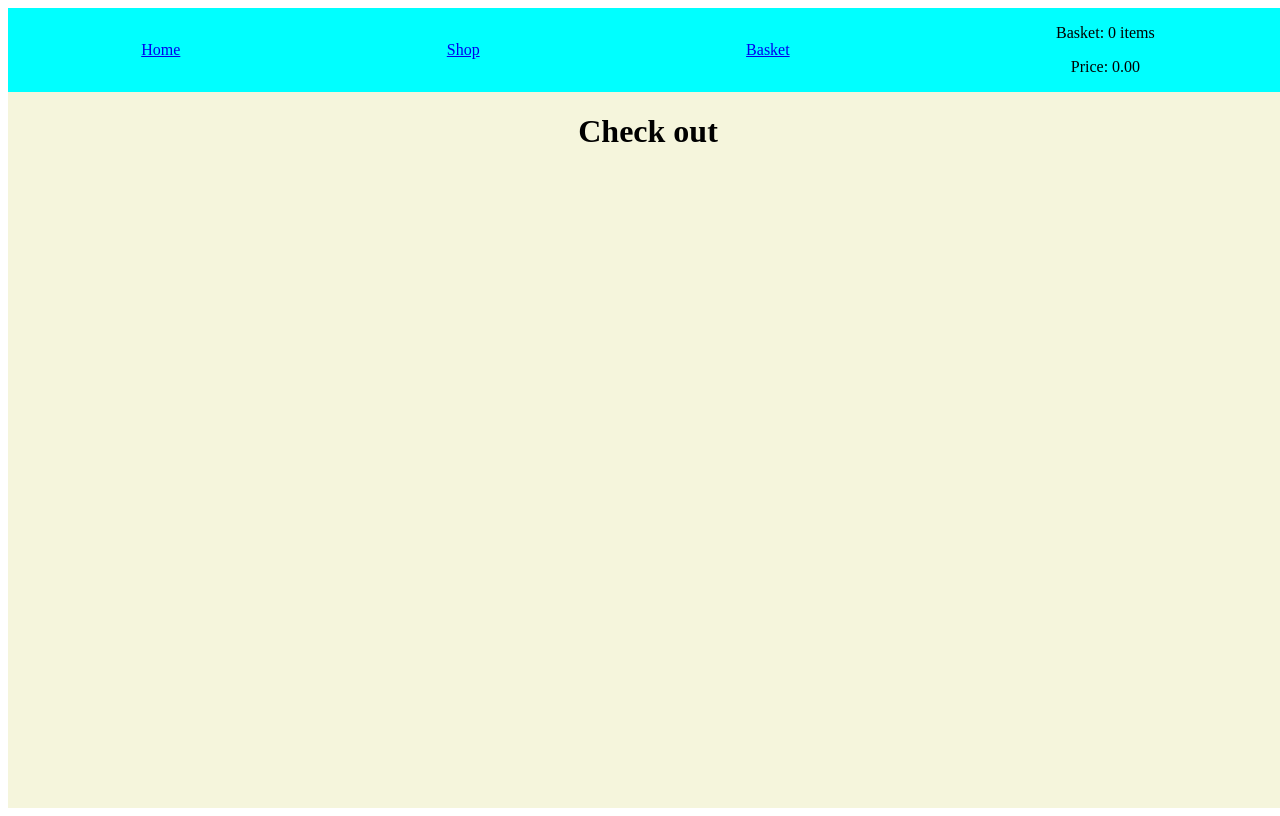
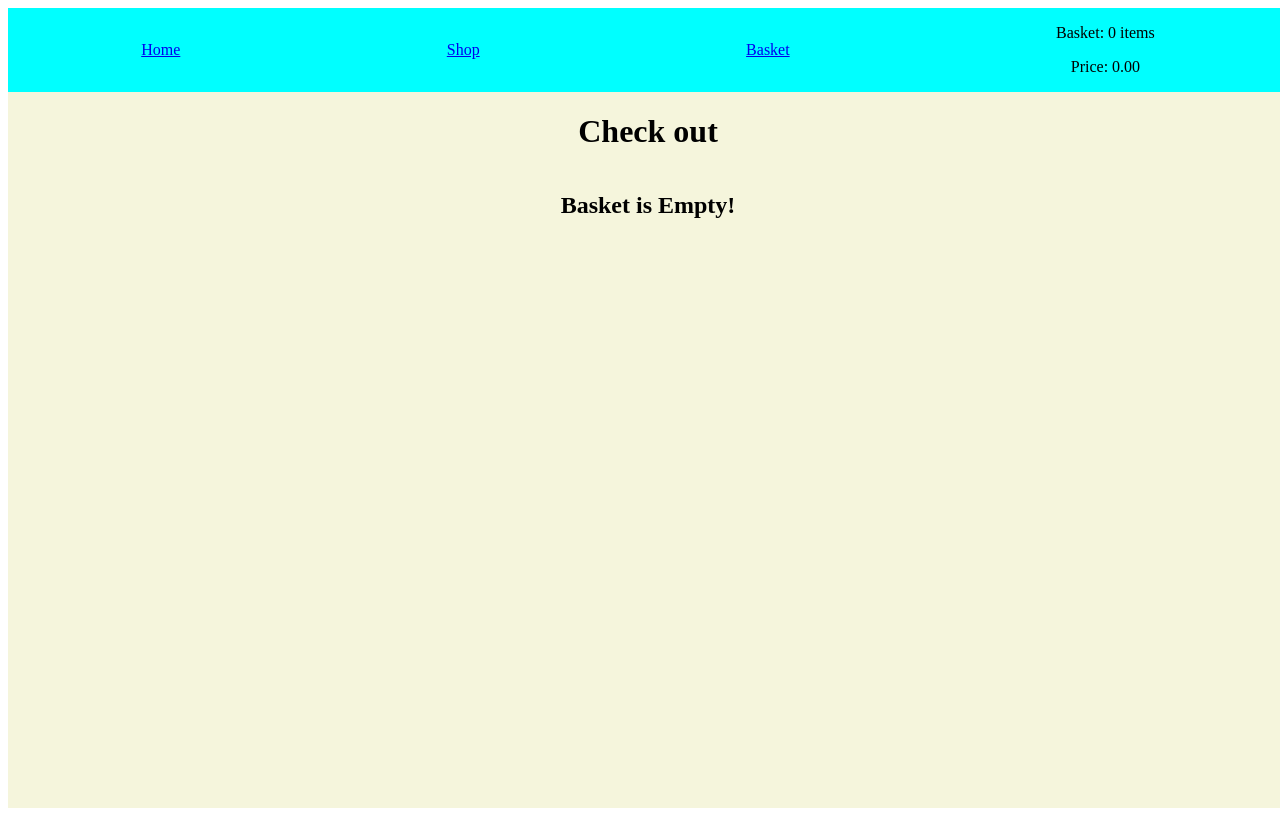
Before and after one commit to dec-gr/odin-shopping-cart, a React (Vite) app: page /basket in a window 1280 px wide. Built offline with nearby package versions, Linux system fonts and the light colour scheme.

Commit message:
Add checkout button to clear basket

```diff
--- a/src/App.jsx
+++ b/src/App.jsx
@@ -35,13 +35,17 @@ function App() {
     }
   }
 
+  function clearBasket() {
+    setBasket([]);
+  }
+
   return (
     <>
       <AppCont>
         <NavBar>
           <MiniBasket basket={basket}></MiniBasket>
         </NavBar>
-        <Outlet context={[basket, handleBasketUpdate]} />
+        <Outlet context={[basket, handleBasketUpdate, clearBasket]} />
         {/* <ProductDetails
           productId={1}
           basket={basket}
--- a/src/components/basket/Basket.jsx
+++ b/src/components/basket/Basket.jsx
@@ -19,7 +19,9 @@ import QuantityInput from '../quantityInput/QuantityInput';
 //             ></QuantityInput>
 
 const Basket = () => {
-  const [basket, handleBasketUpdate] = useOutletContext();
+  const [basket, handleBasketUpdate, clearBasket] = useOutletContext();
+
+  const basketEmpty = basket === undefined || basket.length === 0;
 
   const { basketProducts, error, loading } = useFetchProductsInBasket(basket);
   return (
@@ -47,6 +49,8 @@ const Basket = () => {
           })}
         </div>
       )}
+      {!basketEmpty && <button onClick={() => clearBasket()}>Checkout</button>}
+      {basketEmpty && <h2>Basket is Empty!</h2>}
     </div>
   );
 };
```
